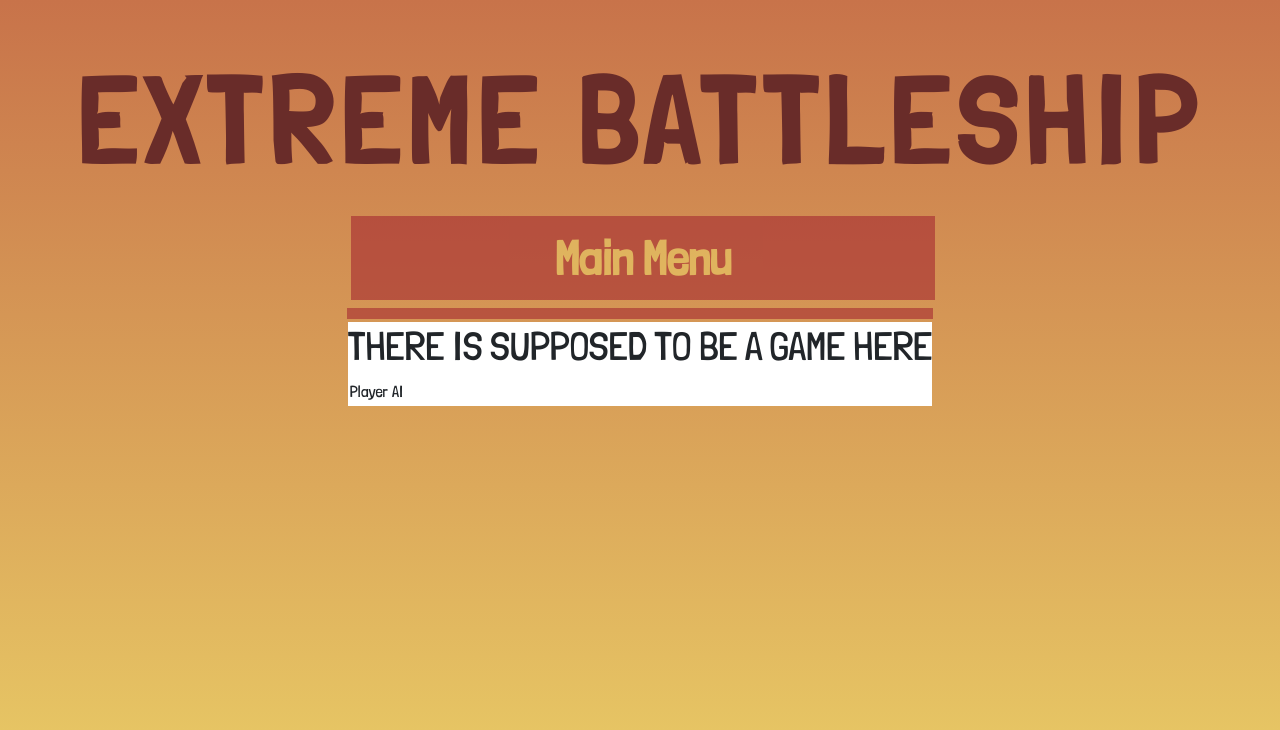
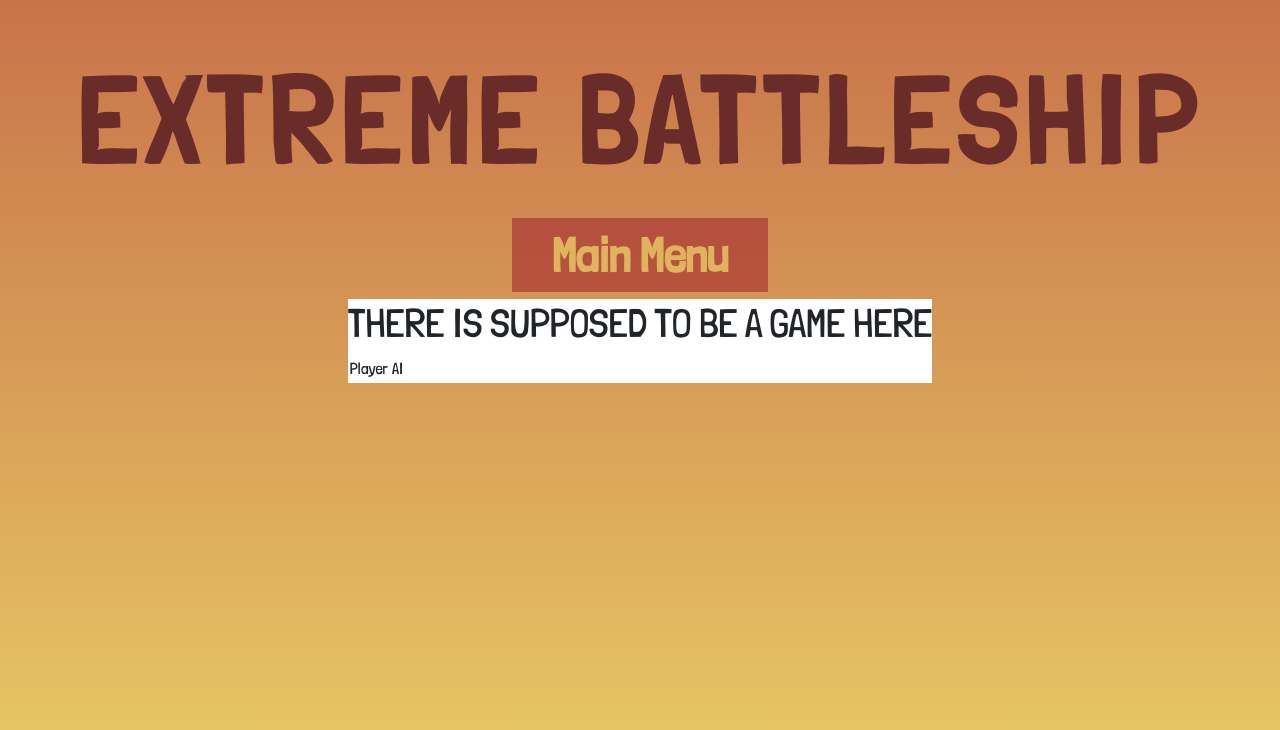
Before and after one commit to NathanWooddell2/447-GroupE, a React app: page / in a window 1280 px wide. Both pictures are taken after a click on the button "Singleplayer". Built offline with nearby package versions, Linux system fonts and the light colour scheme; a web font is replaced by a local one.

Commit message:
Fixed Graphical Error

```diff
--- a/src/components/menu/menu.jsx
+++ b/src/components/menu/menu.jsx
@@ -24,52 +24,34 @@ export default function MainMenu(){
             <header className="Menu-Title">
                 EXTREME BATTLESHIP
             </header>
+
+                    {state !== 'start' && (
+                        <button className="Main-Menu-BTN" onClick = {() => setState('start')}>Main Menu</button>
+                    )}
+
             <table className="Menu-Buttons">
-                <tbody>
-                    <tr >
-                        <td>
-                            {state != 'start' && (
-                                <button className="Menu-Button" onClick = {() => setState('start')}>Main Menu</button>
-                            )}
-                        </td>
-                    </tr>
-                    <tr>
-                        <td>
+
                     {state === 'start' && (
                         <button className="Menu-Button" onClick = {() => setState('singlePlayer')}>Singleplayer</button>
                     )}
-                        </td>
-                    </tr>
-                    <tr>
-                        <td>
+
                     {state === 'start' && (
                         <button className="Menu-Button" onClick = {() => setState('loadGame')}>Load Game</button>
                     )}
-                        </td>
-                    </tr>
-                    <tr>
-                        <td className="Menu-Button">
+
                     {state === 'start' && (
                         <button className="Menu-Button" onClick = {() => setState('multiPlayer')}>Multiplayer</button>
                     )}
-                        </td>
-                    </tr>
+
+                    {state === "start" && (
+                        <button className="Menu-Button" onClick = {() => setState('scoreBoard')}>Scoreboard</button>
+                    )}
                         <tr>
-                        <td>
-                            {state === "start" && (
-                                <button className="Menu-Button" onClick = {() => setState('scores')}>Scoreboard</button>
-                            )}
-                        </td>
-                    </tr>
-                    <tr>
-                        <td>
                             {state === 'singlePlayer' && <SinglePlayer />}
                             {state === 'multiplayer' && <MultiPlayer />}
                             {state ==='loadGame' && <LoadGame />}
                             {state === 'scores' && <ScoreBoard />}
-                        </td>
                         </tr>
-                </tbody>
             </table>
         </div>
     );
--- a/src/index.css
+++ b/src/index.css
@@ -34,20 +34,38 @@ code {
   table-layout: fixed;
 }
 .Menu-Button {
-  margin: .5%;
+  opacity: 0.6;
+  transition: 0.3s;
+
+  font-size: 300%;
+  background-color: #a52931;
+  color: #e9cc66;
   border: 0px;
   font-weight: bold;
-  opacity: 0.6;
-  transition: 0.3s;
-  font-size: 300%;
+
   padding: 1%;
-  background-color: #a52931;
-  color: #e9cc66;
   width: 100%;
   padding-left: 10%;
   padding-right: 10%;
-}
-.Menu-Button:hover {opacity: 0.9;}
+  margin: .5%;
+}.Menu-Button:hover {opacity: 0.9;}
+
+
+.Main-Menu-BTN {
+
+  transition: 0.3s;
+  opacity: 0.6;
+  transition: 0.3s;
+
+  background-color: #a52931;
+  color: #e9cc66;
+  font-size: 300%;
+  font-weight: bold;
+  border: 0px;
+
+  margin: .5%;
+  width: 20%;
+}.Main-Menu-BTN:hover {opacity: 0.9;}
 
 
 
@@ -56,8 +74,8 @@ code {
   background-color: lightskyblue;
   border: 1px solid #999;
   float: left;
-  height: 25;
-  width: 25;
+  height: 25px;
+  width: 25px;
 }
 
 .board {
```
Lines whose indentation alone changed are shown as unchanged.
